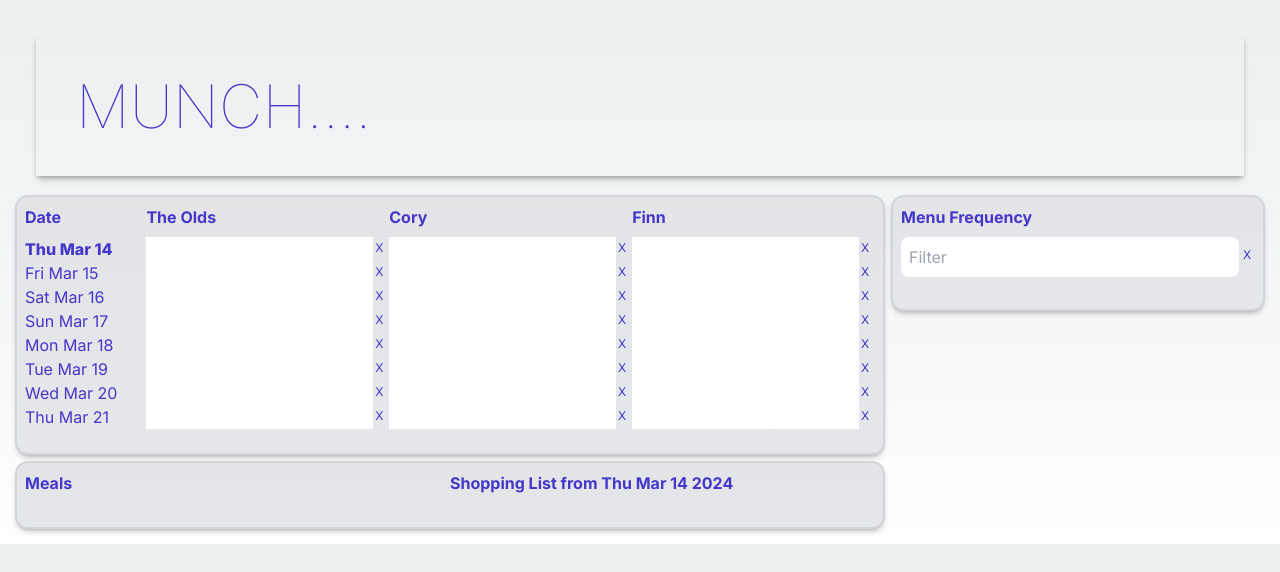
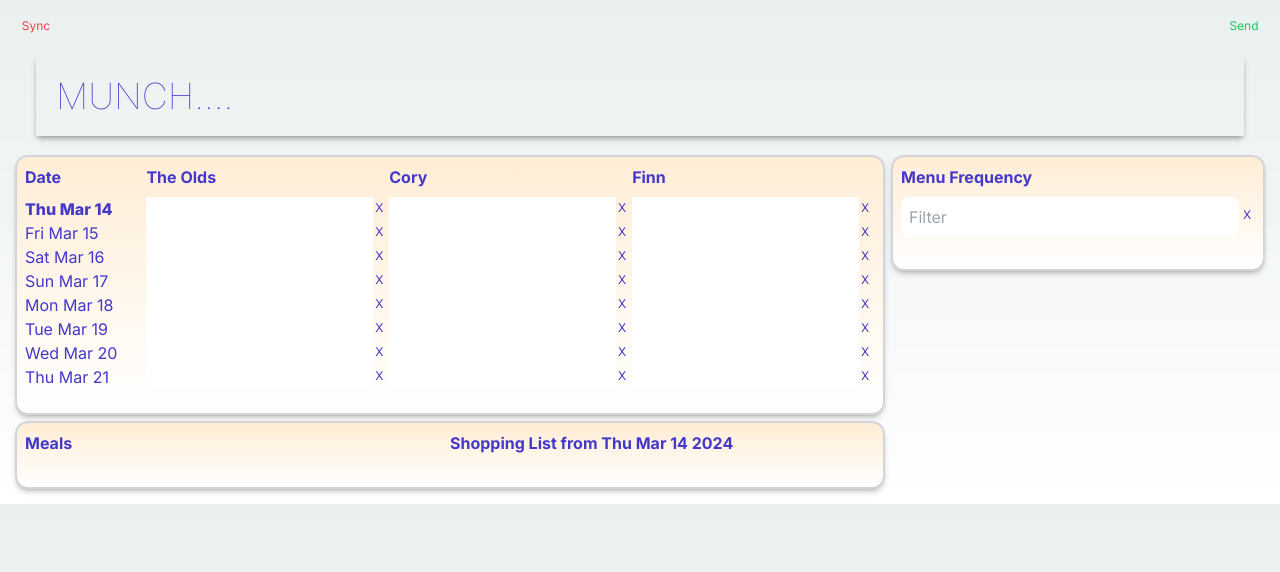
Before and after one commit to cleanbill/munch, a Next.js app: page / in a window 1280 px wide. Shown: the top 572 px of the page. Built offline with nearby package versions, Linux system fonts and the light colour scheme.

Commit message:
Added rudimentry sync

```diff
--- a/next.config.js
+++ b/next.config.js
@@ -1,4 +1,13 @@
 /** @type {import('next').NextConfig} */
-const nextConfig = {}
+const nextConfig = {
+    async rewrites() {
+        return [
+            {
+                source: '/sync/:path*',
+                destination: 'https://mickcarter-slink-64.deno.dev/locals/:path*',
+            },
+        ]
+    }
+}
 
 module.exports = nextConfig
--- a/src/app/globals.css
+++ b/src/app/globals.css
@@ -10,7 +10,7 @@
 
 @layer components {
   .section-card {
-    @apply w-full p-2 border-b border-gray-300 bg-gradient-to-b from-zinc-200 pb-6 backdrop-blur-2xl dark:border-neutral-800 dark:bg-zinc-800/30 dark:from-inherit lg:static lg:w-auto lg:rounded-xl lg:border lg:bg-gray-200 ring-1 ring-zinc-300 h-fit shadow-md shadow-black/25
+    @apply w-full p-2 border-b border-gray-300 bg-gradient-to-b from-orange-100 to-white pb-6 backdrop-blur-2xl dark:border-neutral-800 dark:bg-zinc-800/30 dark:from-inherit lg:static lg:w-auto lg:rounded-xl lg:border lg:bg-gray-200 ring-1 ring-zinc-300 h-fit shadow-md shadow-black/25
   }
 }
 
@@ -24,6 +24,7 @@
 
 body {
   color: rgb(var(--foreground-rgb));
+  background-color: light-dark(#ccc, #333);
   background: linear-gradient(to bottom,
       transparent,
       rgb(var(--background-end-rgb))) rgb(var(--background-start-rgb));
--- a/src/app/page.tsx
+++ b/src/app/page.tsx
@@ -2,6 +2,7 @@ import Diary from "@/components/diary"
 import IngredientInputList from "@/components/ingredientInputList"
 import MenuFrequency from "@/components/menuFrequency"
 import ShoppingList from "@/components/shoppingList"
+import Sync from "@/components/sync"
 
 const eaters = [{ name: 'The Olds' }, { name: 'Cory' }, { name: 'Finn' }]
 
@@ -25,13 +26,12 @@ export default function Home() {
   const wait = secondsToRefresh();
   setTimeout(function () {
     console.log('Woke up after ', wait);
-    if (location) {
-      location.reload();
-    }
+    window?.location?.reload();
   }, wait);
   return (
     <main className="items-center justify-between p-4 text-indigo-700">
-      <h1 title={'Refreshing in ' + wait + ' seconds'} className='m-5 p-10 text-6xl font-thin shadow-md shadow-black/25'>MUNCH....</h1>
+      <Sync></Sync>
+      <h1 title={'Refreshing in ' + wait + ' seconds'} className='m-5 p-5 text-4xl font-thin shadow-md shadow-black/25'>MUNCH....</h1>
       <div className="grid lg:grid-cols-[7fr,3fr] sm:grid-cols-1 gap-2">
         <div className="grid gap-2 h-fit">
           <Diary eaters={eaters}></Diary>
--- /dev/null
+++ b/src/components/sync.tsx
@@ -0,0 +1,79 @@
+"use client"
+import { useLocalStorage } from "usehooks-ts";
+import { useEffect, useState } from "react";
+import { Eater, MUNCH, Dinner, SELECTED_MEAL, MealPlan, SELECTED_DATE_INDEX, MUNCH_BAK, VERSIONS_STAMP } from "../../types";
+import DinnerForm from "./dinnerForm";
+
+
+const Sync = () => {
+
+    const [mounted, setMounted] = useState(false);
+    const [dinners, setDinners] = useLocalStorage(MUNCH, new Array<Dinner>());
+    const [_back, setBack] = useLocalStorage(MUNCH_BAK, new Array<Dinner>());
+    const [versionstamp, setVersionstamp] = useLocalStorage(VERSIONS_STAMP, 0);
+
+    const token = "munch";
+
+    useEffect(() => {
+        setMounted(true);
+    }, []);
+
+    const getData = async () => {
+        const URL = 'sync/' + token;
+        const requestOptions = {
+            method: "GET",
+            headers: { "Content-Type": "application/json" },
+        };
+        const response = await fetch(URL, requestOptions);
+        const data = await response.json();
+
+        return data;
+    }
+
+    const load = async () => {
+
+        const data = await getData();
+
+        // Back it up...
+        setBack([...dinners]);
+        setVersionstamp(data.versionstamp);
+        setDinners([...data.value.dinners]);
+    }
+
+    const checkVersion = async () => {
+        if (versionstamp == 0) {
+            return;
+        }
+        const data = await getData();
+        if (data.versionstamp != versionstamp) {
+            throw Error("Out of sync");
+        }
+    }
+
+    const save = async () => {
+        checkVersion();
+        const URL = 'sync';
+        const data = {
+            token,
+            dinners,
+        };
+
+        const requestOptions = {
+            method: "POST",
+            headers: { "Content-Type": "application/json" },
+            body: JSON.stringify(data),
+        };
+        await fetch(URL, requestOptions);
+    }
+
+    return (
+        <div >
+            {mounted && <div className='grid grid-cols-2'>
+                <button className="w-10 text-red-500 hover:bg-blue-200 focus:outline-none focus:ring hover:pr-0 focus:ring-yellow-300 text-xs rounded-xl h-5 float-start" onClick={load} >Sync</button>
+                <button className="w-10 text-green-500 hover:bg-blue-200 focus:outline-none focus:ring hover:pr-0 focus:ring-yellow-300 text-xs rounded-xl h-5 place-self-end" onClick={save} >Send</button>
+            </div>}
+        </div>
+    )
+}
+
+export default Sync
--- a/types.ts
+++ b/types.ts
@@ -35,6 +35,8 @@ export type Ingredient = {
 }
 
 export const MUNCH = 'munch';
+export const MUNCH_BAK = 'munch-bak';
+export const VERSIONS_STAMP = 'versions-stamp';
 export const MEAL_INGREDIENTS = 'meals';
 export const SELECTED_MEAL = 'selected-meal';
 export const SELECTED_DATE_INDEX = 'selected-date-index';
```
Also changed, not shown: package.json (+4 -4 lines), 1 other file (tests, documents, lock files or other folders).
